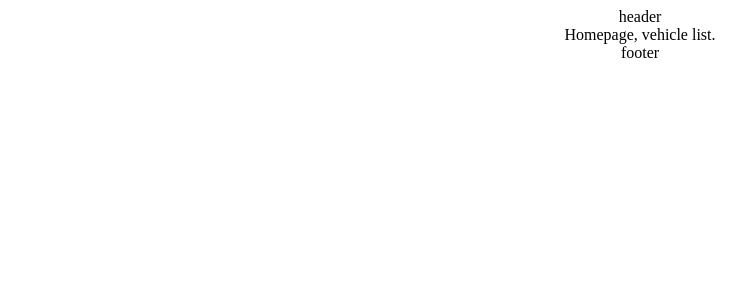
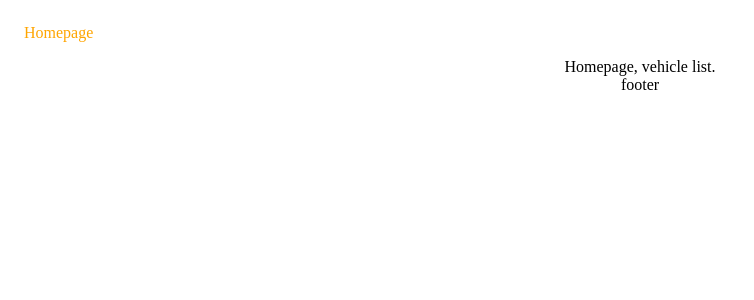
Before and after one commit to Sergei29/tech-test-connect-group, a React (Create React App) app in the folder client/: page / in a window 1280 px wide. Shown: the top 300 px of the page, without its empty margins (0-754 px from the left). Built offline with nearby package versions, Linux system fonts and the light colour scheme.

Commit message:
router installed, initial  routing implemented

```diff
--- /dev/null
+++ b/client/src/components/Navigation/Navigation.component.jsx
@@ -0,0 +1,16 @@
+import React from "react";
+import { NavLink } from "react-router-dom";
+//style:
+import { NavContainer } from "./Navigation.style";
+
+const Navigation = () => {
+  return (
+    <NavContainer>
+      <NavLink exact to="/">
+        Homepage
+      </NavLink>
+    </NavContainer>
+  );
+};
+
+export default Navigation;
--- /dev/null
+++ b/client/src/components/Navigation/Navigation.style.jsx
@@ -0,0 +1,15 @@
+import styled from "styled-components";
+
+export const NavContainer = styled.nav`
+  display: flex;
+  padding: 1rem;
+  a {
+    text-decoration: none;
+    display: inline-block;
+    margin-right: 1rem;
+  }
+
+  .active {
+    color: orange;
+  }
+`;
--- /dev/null
+++ b/client/src/components/Navigation/index.js
@@ -0,0 +1 @@
+export { default } from "./Navigation.component";
--- /dev/null
+++ b/client/src/components/NotFound/NotFound.component.jsx
@@ -0,0 +1,11 @@
+import React from "react";
+
+const NotFound = () => {
+  return (
+    <div>
+      <h2>Page not found.</h2>
+    </div>
+  );
+};
+
+export default NotFound;
--- /dev/null
+++ b/client/src/components/NotFound/index.js
@@ -0,0 +1 @@
+export { default } from "./NotFound.component";
--- a/client/src/containers/App/App.component.jsx
+++ b/client/src/containers/App/App.component.jsx
@@ -1,18 +1,26 @@
 import React from "react";
+import { Switch, Route } from "react-router-dom";
 //components:
 import Header from "../Header";
 import Footer from "../Footer";
 import Main from "../Main";
+import Navigation from "../../components/Navigation";
 import Homepage from "../../pages/Homepage";
-
+import NotFound from "../../components/NotFound";
+//style:
 import { AppContainer } from "./App.style";
 
 const App = () => {
   return (
     <AppContainer>
-      <Header>header</Header>
+      <Header>
+        <Navigation />
+      </Header>
       <Main>
-        <Homepage />
+        <Switch>
+          <Route path="/" exact component={Homepage} />
+          <Route component={NotFound} />
+        </Switch>
       </Main>
       <Footer>footer</Footer>
     </AppContainer>
--- a/client/src/containers/Footer/Footer.component.jsx
+++ b/client/src/containers/Footer/Footer.component.jsx
@@ -1,4 +1,5 @@
 import React from "react";
+//style:
 import { FooterContainer } from "./Footer.style";
 
 const Footer = ({ children }) => {
--- a/client/src/containers/Header/Header.component.jsx
+++ b/client/src/containers/Header/Header.component.jsx
@@ -1,4 +1,5 @@
 import React from "react";
+//style:
 import { HeaderContainer } from "./Header.style";
 
 const Header = ({ children }) => {
--- a/client/src/containers/Main/Main.component.jsx
+++ b/client/src/containers/Main/Main.component.jsx
@@ -1,4 +1,5 @@
 import React from "react";
+//style:
 import { MainContainer } from "./Main.style";
 
 const Main = ({ children }) => {
--- a/client/src/index.jsx
+++ b/client/src/index.jsx
@@ -1,10 +1,14 @@
 import React from "react";
 import ReactDOM from "react-dom";
+import { BrowserRouter as Router } from "react-router-dom";
+//components:
 import App from "./containers/App";
 
 ReactDOM.render(
   <React.StrictMode>
-    <App />
+    <Router>
+      <App />
+    </Router>
   </React.StrictMode>,
   document.getElementById("root")
 );
--- a/package.json
+++ b/package.json
@@ -20,6 +20,7 @@
     "i": "^0.3.6",
     "json-server": "^0.16.3",
     "npm": "^6.14.9",
+    "react-router-dom": "^5.2.0",
     "styled-components": "^5.2.1"
   }
 }
```
Also changed, not shown: 1 other file (tests, documents, lock files or other folders).
